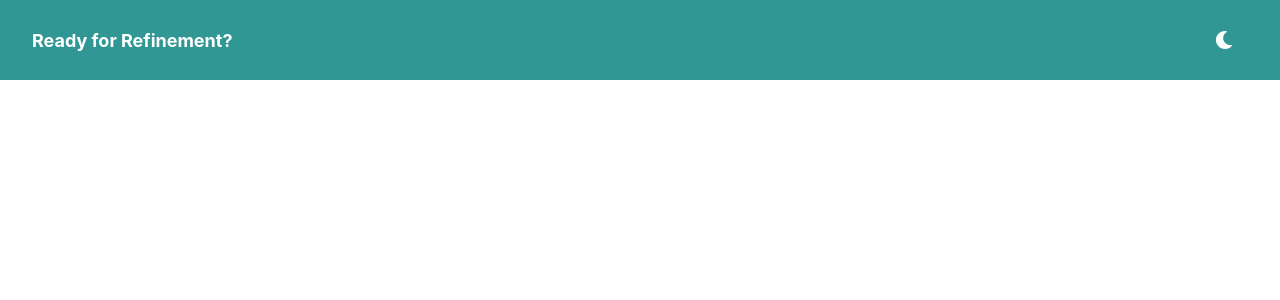
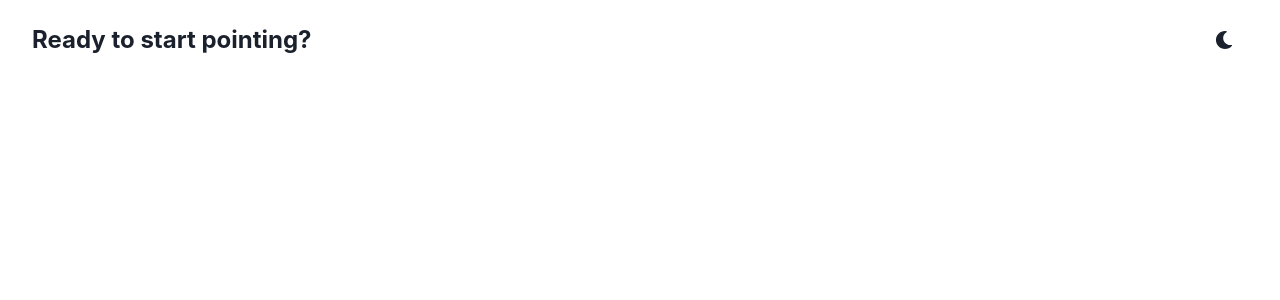
Before and after one commit to Juanfe98/poker-online-voting-app, a React (Create React App) app: page / in a window 1280 px wide. Shown: the top 300 px of the page. Built offline with nearby package versions, Linux system fonts and the light colour scheme.

Commit message:
Add react router dom to handle routes and fix some minor issues on the header

```diff
--- a/package.json
+++ b/package.json
@@ -17,7 +17,9 @@
     "react": "^18.2.0",
     "react-dom": "^18.2.0",
     "react-icons": "^3.11.0",
+    "react-router-dom": "^6.22.3",
     "react-scripts": "5.0.1",
+    "socket.io-client": "^4.7.5",
     "typescript": "^4.9.5",
     "web-vitals": "^2.1.4"
   },
@@ -43,5 +45,9 @@
       "last 1 firefox version",
       "last 1 safari version"
     ]
+  },
+  "devDependencies": {
+    "@types/react-router-dom": "^5.3.3",
+    "@types/socket.io-client": "^3.0.0"
   }
 }
--- a/src/components/common/Header.tsx
+++ b/src/components/common/Header.tsx
@@ -1,11 +1,8 @@
-import React from 'react';
-import { Flex, Text, Box, useColorModeValue } from '@chakra-ui/react';
-import { ColorModeSwitcher } from '../../ColorModeSwitcher';
+import React from 'react'
+import { Flex, Text, useColorModeValue } from '@chakra-ui/react'
+import { ColorModeSwitcher } from '../../ColorModeSwitcher'
 
 const Header: React.FC = () => {
-  const bgColor = useColorModeValue('teal.500', 'teal.200');
-  const textColor = useColorModeValue('white', 'gray.800');
-
   return (
     <Flex
       as="nav"
@@ -14,21 +11,17 @@ const Header: React.FC = () => {
       wrap="wrap"
       paddingX="2rem"
       paddingY="1rem"
-      bg={bgColor}
-      color={textColor}
       width="100%"
     >
       <Flex align="center" mr={5}>
-        <Text fontSize="lg" fontWeight="bold">
-          Ready for Refinement?
+        <Text fontSize="x-large" fontWeight="bold">
+          Ready to start pointing?
         </Text>
       </Flex>
 
-      <Box display="flex" alignItems="center">
-       <ColorModeSwitcher />
-      </Box>
+      <ColorModeSwitcher />
     </Flex>
-  );
-};
+  )
+}
 
-export default Header;
+export default Header
```
Also changed, not shown: 1 other file (tests, documents, lock files or other folders).
